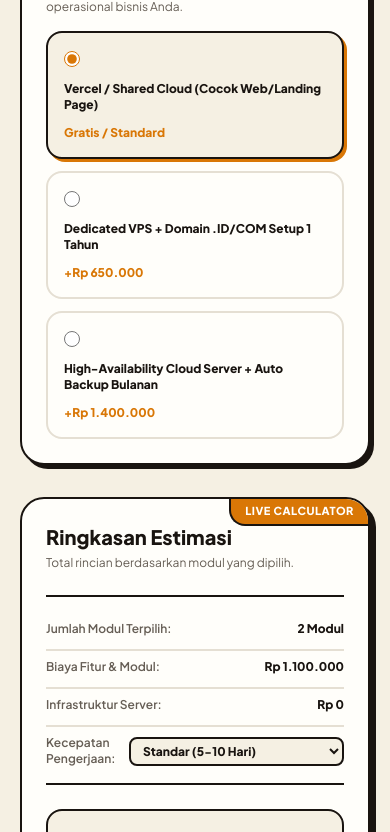
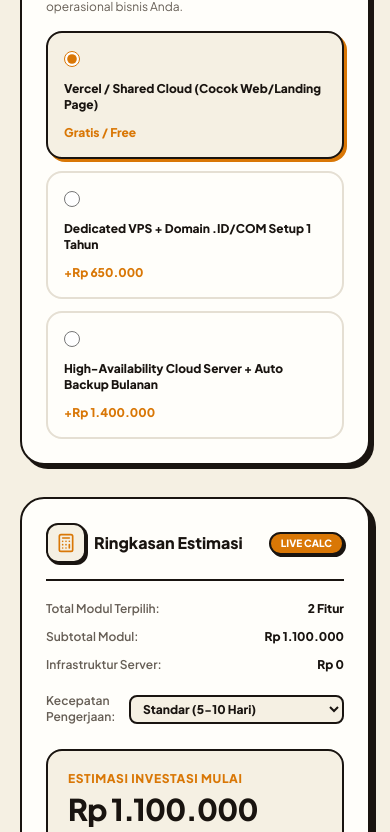
Before and after one commit to AhmadMayiludin/amp-profile, a React (Vite) app: page / in a window 390 px wide. Shown: the part 8084-8916 px from the top of the page. Built offline with nearby package versions, Linux system fonts and the light colour scheme; no server answers.

Commit message:
feat(api): connect CostCalculator and contact inquiry to backend API client

```diff
--- a/src/components/CostCalculator.jsx
+++ b/src/components/CostCalculator.jsx
@@ -1,7 +1,8 @@
 import { useState } from 'react';
-import { Calculator, CheckCircle2, MessageCircle, ArrowRight, ShieldCheck, Sparkles, RefreshCw } from 'lucide-react';
+import { Calculator, CheckCircle2, MessageCircle, ArrowRight, ShieldCheck, Sparkles, RefreshCw, Loader2 } from 'lucide-react';
 import { createWhatsappUrl } from '../data/constants.js';
 import SectionHeader from './SectionHeader.jsx';
+import agencyApi from '../services/api.js';
 
 const baseModules = [
   { id: 'web-landing', name: 'Landing Page / Company Profile Interaktif', price: 350000, category: 'Frontend & UI' },
@@ -26,6 +27,7 @@ export default function CostCalculator() {
   const [selectedModules, setSelectedModules] = useState(['web-landing', 'payment-gateway']);
   const [selectedHosting, setSelectedHosting] = useState('cloud-basic');
   const [timeline, setTimeline] = useState('standard'); // 'express' or 'standard'
+  const [isSubmitting, setIsSubmitting] = useState(false);
 
   const toggleModule = (id) => {
     setSelectedModules((prev) =>
@@ -46,9 +48,28 @@ export default function CostCalculator() {
   const formatRupiah = (val) =>
     new Intl.NumberFormat('id-ID', { style: 'currency', currency: 'IDR', maximumFractionDigits: 0 }).format(val);
 
-  const handleConsultation = () => {
+  const handleConsultation = async () => {
+    setIsSubmitting(true);
     const moduleNames = selectedModules.map((id) => baseModules.find((m) => m.id === id)?.name).filter(Boolean);
     const hostingName = hostingOptions.find((h) => h.id === selectedHosting)?.name;
+
+    // Asynchronously log & save estimation to Backend API without blocking user
+    try {
+      await agencyApi.saveEstimation({
+        modules: selectedModules,
+        module_names: moduleNames,
+        hosting: selectedHosting,
+        hosting_name: hostingName,
+        timeline,
+        total_estimate: finalTotal,
+        created_at: new Date().toISOString()
+      });
+    } catch (e) {
+      console.warn('[CostCalculator] Background backend sync:', e);
+    } finally {
+      setIsSubmitting(false);
+    }
+
     const text = `Halo AMP Pedia Studio, saya sudah menghitung estimasi sistem di Interactive Cost Calculator:\n\n*Modul Terpilih:*\n${moduleNames.map((n, i) => `${i + 1}. ${n}`).join('\n')}\n\n*Pilihan Server/Hosting:* ${hostingName}\n*Timeline:* ${timeline === 'express' ? 'Kilat (2-4 Hari)' : 'Standar (5-10 Hari)'}\n*Estimasi Total:* ${formatRupiah(finalTotal)}\n\nSaya ingin konsultasi lebih lanjut terkait project ini.`;
     window.open(createWhatsappUrl(text), '_blank', 'noopener,noreferrer');
   };
@@ -129,44 +150,51 @@ export default function CostCalculator() {
                       <input
                         type="radio"
                         name="hosting"
+                        value={opt.id}
                         checked={selectedHosting === opt.id}
                         onChange={() => setSelectedHosting(opt.id)}
                         className="size-4 accent-[#D97706] cursor-pointer"
                       />
-                      <p className="mt-2 text-xs font-black text-[#191410]">{opt.name}</p>
+                      <p className="mt-2 text-xs font-extrabold text-[#191410]">{opt.name}</p>
                     </div>
-                    <p className="mt-3 text-xs font-black text-[#D97706]">
-                      {opt.price === 0 ? 'Gratis / Standard' : `+${formatRupiah(opt.price)}`}
-                    </p>
+                    <span className="mt-3 text-xs font-black text-[#D97706]">
+                      {opt.price === 0 ? 'Gratis / Free' : `+${formatRupiah(opt.price)}`}
+                    </span>
                   </label>
                 ))}
               </div>
             </div>
           </div>
 
-          {/* Right: Live Summary & WhatsApp CTA */}
+          {/* Right: Summary Card */}
           <div className="lg:sticky lg:top-28 h-fit">
-            <div className="rounded-3xl border-2 border-[#191410] bg-[#FFFEFA] p-6 sm:p-8 shadow-[6px_6px_0px_#191410] relative overflow-hidden">
-              <div className="absolute top-0 right-0 rounded-bl-2xl bg-[#D97706] border-b-2 border-l-2 border-[#191410] px-3.5 py-1 text-[11px] font-black uppercase tracking-wider text-white">
-                Live Calculator
+            <div className="rounded-3xl border-2 border-[#191410] bg-[#FFFEFA] p-6 sm:p-8 shadow-[6px_6px_0px_#191410]">
+              <div className="flex items-center justify-between border-b-2 border-[#191410] pb-4">
+                <div className="flex items-center gap-2">
+                  <div className="rounded-xl border-2 border-[#191410] bg-[#F5F0E3] p-2 text-[#D97706] shadow-[2px_2px_0px_#191410]">
+                    <Calculator size={20} />
+                  </div>
+                  <h3 className="text-base font-black text-[#191410]">Ringkasan Estimasi</h3>
+                </div>
+                <span className="rounded-full border-2 border-[#191410] bg-[#D97706] px-2.5 py-0.5 text-[10px] font-black uppercase text-white shadow-[2px_2px_0px_#191410]">
+                  Live Calc
+                </span>
               </div>
 
-              <h4 className="text-xl font-black text-[#191410]">Ringkasan Estimasi</h4>
-              <p className="text-xs text-[#665E55] mt-1">Total rincian berdasarkan modul yang dipilih.</p>
+              <div className="mt-5 space-y-3 text-xs">
+                <div className="flex justify-between">
+                  <span className="text-[#665E55] font-semibold">Total Modul Terpilih:</span>
+                  <span className="font-extrabold text-[#191410]">{selectedModules.length} Fitur</span>
+                </div>
+                <div className="flex justify-between">
+                  <span className="text-[#665E55] font-semibold">Subtotal Modul:</span>
+                  <span className="font-extrabold text-[#191410]">{formatRupiah(modulesTotal)}</span>
+                </div>
+                <div className="flex justify-between">
+                  <span className="text-[#665E55] font-semibold">Infrastruktur Server:</span>
+                  <span className="font-extrabold text-[#191410]">{formatRupiah(hostingPrice)}</span>
+                </div>
 
-              <div className="mt-6 space-y-3 divide-y-2 divide-[#E5DFD3] border-y-2 border-[#191410] py-4 text-xs">
-                <div className="flex justify-between pt-2">
-                  <span className="text-[#665E55] font-semibold">Jumlah Modul Terpilih:</span>
-                  <span className="font-black text-[#191410]">{selectedModules.length} Modul</span>
-                </div>
-                <div className="flex justify-between pt-2">
-                  <span className="text-[#665E55] font-semibold">Biaya Fitur & Modul:</span>
-                  <span className="font-black text-[#191410]">{formatRupiah(modulesTotal)}</span>
-                </div>
-                <div className="flex justify-between pt-2">
-                  <span className="text-[#665E55] font-semibold">Infrastruktur Server:</span>
-                  <span className="font-black text-[#191410]">{formatRupiah(hostingPrice)}</span>
-                </div>
                 <div className="flex items-center justify-between pt-2">
                   <span className="text-[#665E55] font-semibold">Kecepatan Pengerjaan:</span>
                   <select
@@ -193,9 +221,10 @@ export default function CostCalculator() {
               <button
                 type="button"
                 onClick={handleConsultation}
-                className="btn-primary mt-6 w-full justify-center py-4 text-xs font-black cursor-pointer text-white"
+                disabled={isSubmitting}
+                className="btn-primary mt-6 w-full justify-center py-4 text-xs font-black cursor-pointer text-white flex items-center gap-2"
               >
-                <MessageCircle size={18} />
+                {isSubmitting ? <Loader2 size={18} className="animate-spin" /> : <MessageCircle size={18} />}
                 Kunci Estimasi & Bawa ke WhatsApp
               </button>
 
--- /dev/null
+++ b/src/services/api.js
@@ -0,0 +1,67 @@
+/**
+ * AMP Pedia Agency API Client
+ * - Zero external libraries (uses native fetch)
+ * - Auto-fallback graceful mode
+ * - Connects to Laravel Backend API (amppedia_hub_db)
+ */
+
+const API_BASE_URL = import.meta.env.VITE_API_URL || 'http://localhost:8000/api';
+
+class AgencyApiClient {
+  constructor(baseUrl = API_BASE_URL) {
+    this.baseUrl = baseUrl;
+  }
+
+  async request(endpoint, options = {}) {
+    const token = localStorage.getItem('amp_sso_token') || sessionStorage.getItem('amp_sso_token');
+    const headers = {
+      'Content-Type': 'application/json',
+      'Accept': 'application/json',
+      ...(token ? { 'Authorization': `Bearer ${token}` } : {}),
+      ...options.headers,
+    };
+
+    try {
+      const response = await fetch(`${this.baseUrl}${endpoint}`, {
+        ...options,
+        headers,
+      });
+
+      if (!response.ok) {
+        const errorData = await response.json().catch(() => ({}));
+        throw new Error(errorData.message || `HTTP Error ${response.status}`);
+      }
+      return await response.json();
+    } catch (err) {
+      console.warn(`[Agency API] Request info (${endpoint}):`, err.message);
+      // Returns safe fallback payload
+      return { success: false, fallback: true, message: err.message };
+    }
+  }
+
+  // Save Calculator Estimate Simulation to Backend
+  async saveEstimation(estimationData) {
+    return this.request('/v1/agency/estimate-save', {
+      method: 'POST',
+      body: JSON.stringify(estimationData),
+    });
+  }
+
+  // Submit Contact Form Inquiry
+  async submitInquiry(inquiryData) {
+    return this.request('/v1/agency/inquiry', {
+      method: 'POST',
+      body: JSON.stringify(inquiryData),
+    });
+  }
+
+  // Get dynamic portfolio items
+  async getPortfolio() {
+    return this.request('/v1/agency/portfolio', {
+      method: 'GET',
+    });
+  }
+}
+
+export const agencyApi = new AgencyApiClient();
+export default agencyApi;
```
Also changed, not shown: 5 other files (tests, documents, lock files or other folders).
